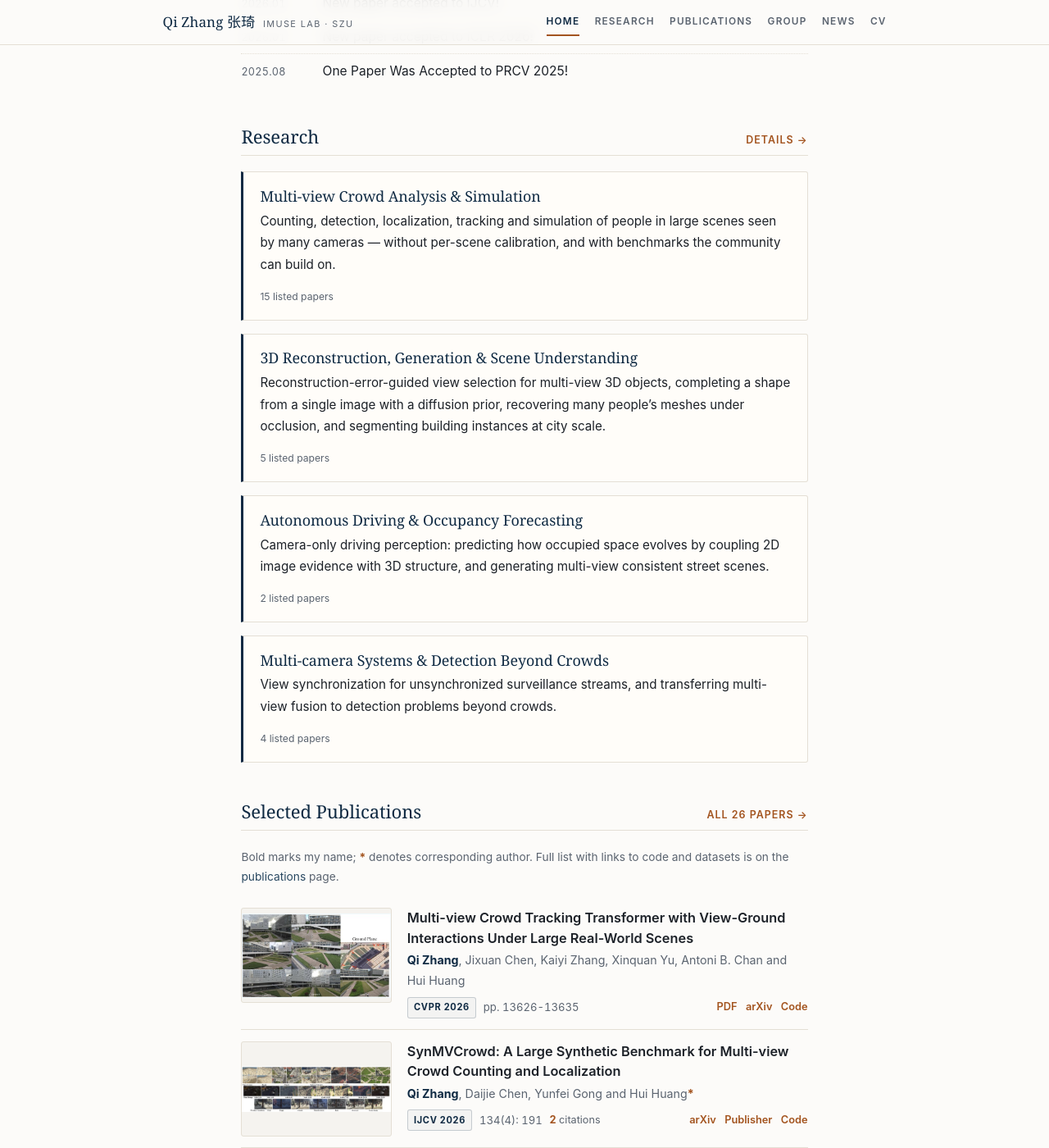
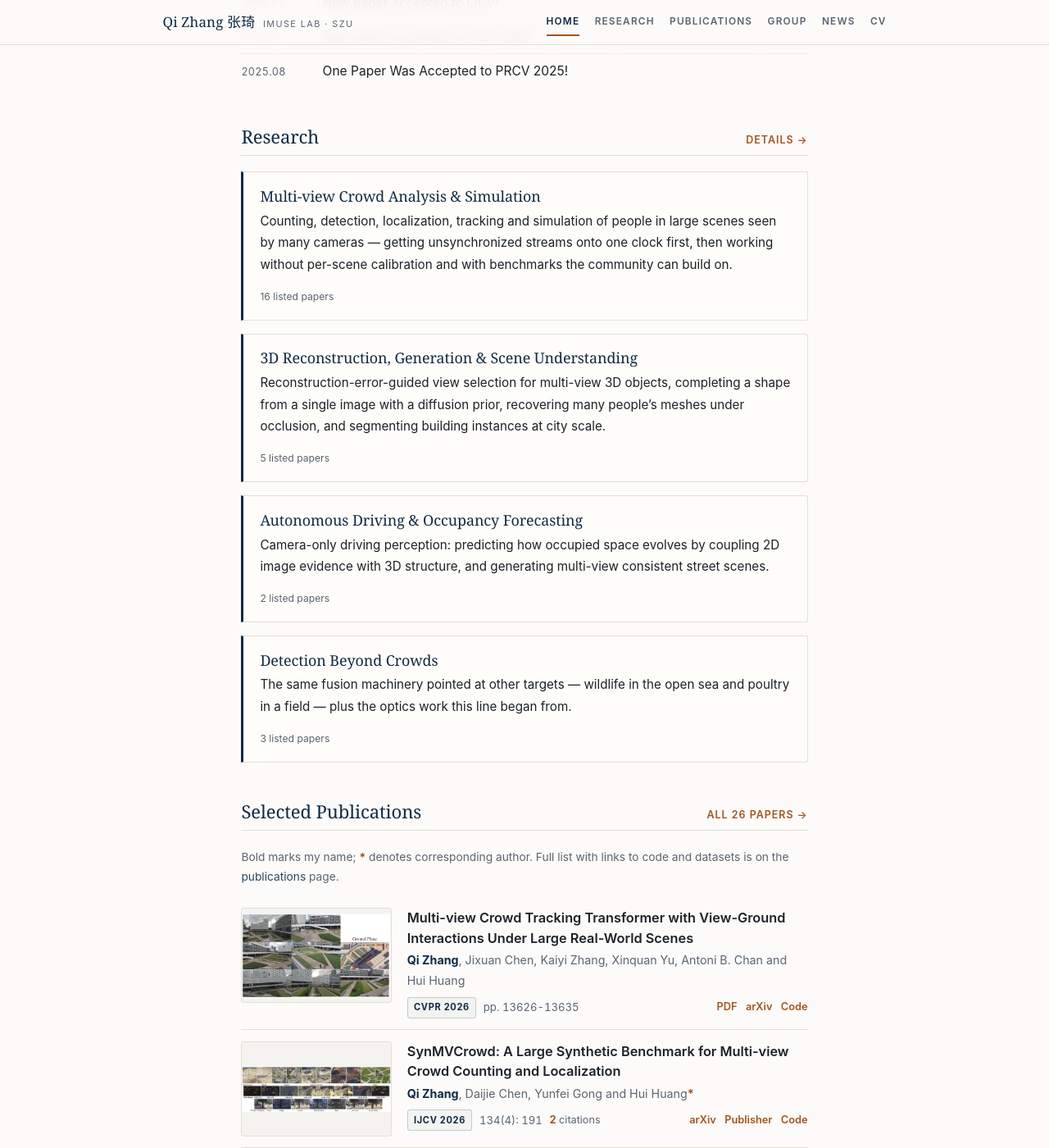
Before and after one commit to zqyq/zqyq.github.io, a Jekyll site: the page built from index.html, in a window 1280 px wide and 1400 px high, scrolled down 1162 px. Shown: the whole window at 82% size. Built offline with Jekyll 4.4.1, drawn with Linux system fonts in a browser that asks for light colours.

Commit message:
Treat view synchronization as part of the crowd stack
Synchronizing streams is a precondition of fusing them, not a separate topic, so
the TNNLS 2023 paper moves into the first direction on both pages. The fourth
direction loses its only systems paper and is renamed to what it actually holds,
Detection Beyond Crowds.

```diff
--- a/_data/publications.yml
+++ b/_data/publications.yml
@@ -323,7 +323,7 @@ papers:
       code: "https://github.com/zqyq/Unsynchronized-Multi-Camera-Surveillance---IEEE-TNNLS"
     thumb: /assets/img/papers/view-sync-tnnls23.jpg
     selected: false
-    topic: beyond
+    topic: crowd
 
   - id: 3d-counting-ijcv22
     title: "3D Crowd Counting via Geometric Attention-guided Multi-View Fusion"
--- a/index.html
+++ b/index.html
@@ -86,7 +86,8 @@ slug: home
   <div class="dir">
     <h3>Multi-view Crowd Analysis &amp; Simulation</h3>
 <p>Counting, detection, localization, tracking and simulation of people in large scenes seen by many
-      cameras &mdash; without per-scene calibration, and with benchmarks the community can build on.</p>
+      cameras &mdash; getting unsynchronized streams onto one clock first, then working without per-scene
+      calibration and with benchmarks the community can build on.</p>
     <p class="dir-count">{{ n_crowd }} listed paper{%- if n_crowd != 1 %}s{% endif %}</p>
   </div>
   <div class="dir">
@@ -103,9 +104,9 @@ slug: home
     <p class="dir-count">{{ n_driving }} listed paper{%- if n_driving != 1 %}s{% endif %}</p>
   </div>
   <div class="dir">
-    <h3>Multi-camera Systems &amp; Detection Beyond Crowds</h3>
-    <p>View synchronization for unsynchronized surveillance streams, and transferring multi-view fusion to
-      detection problems beyond crowds.</p>
+    <h3>Detection Beyond Crowds</h3>
+    <p>The same fusion machinery pointed at other targets &mdash; wildlife in the open sea and poultry in a
+      field &mdash; plus the optics work this line began from.</p>
     <p class="dir-count">{{ n_beyond }} listed paper{%- if n_beyond != 1 %}s{% endif %}</p>
   </div>
 </section>
```
Also changed, not shown: research/index.html (+7 -7 lines).
